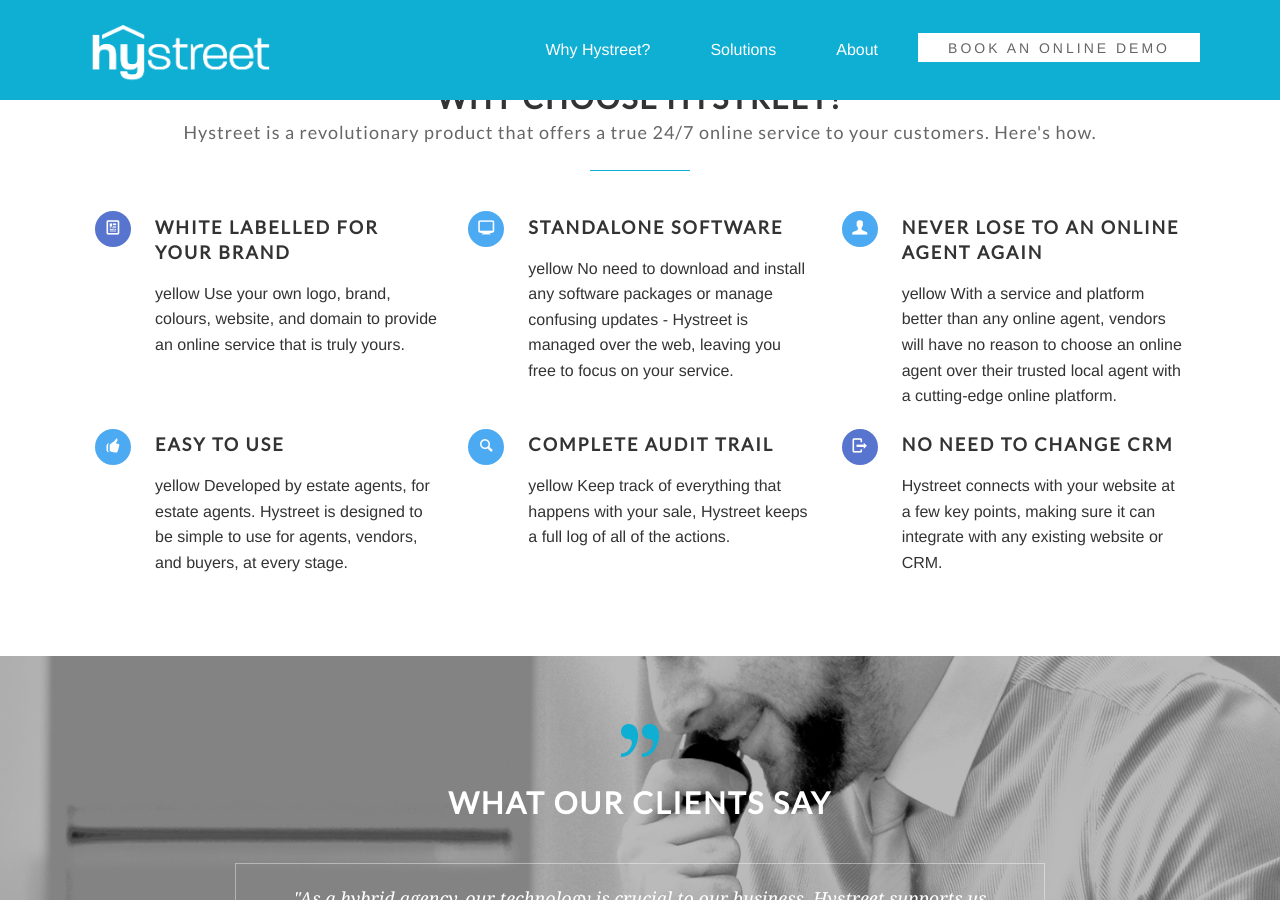
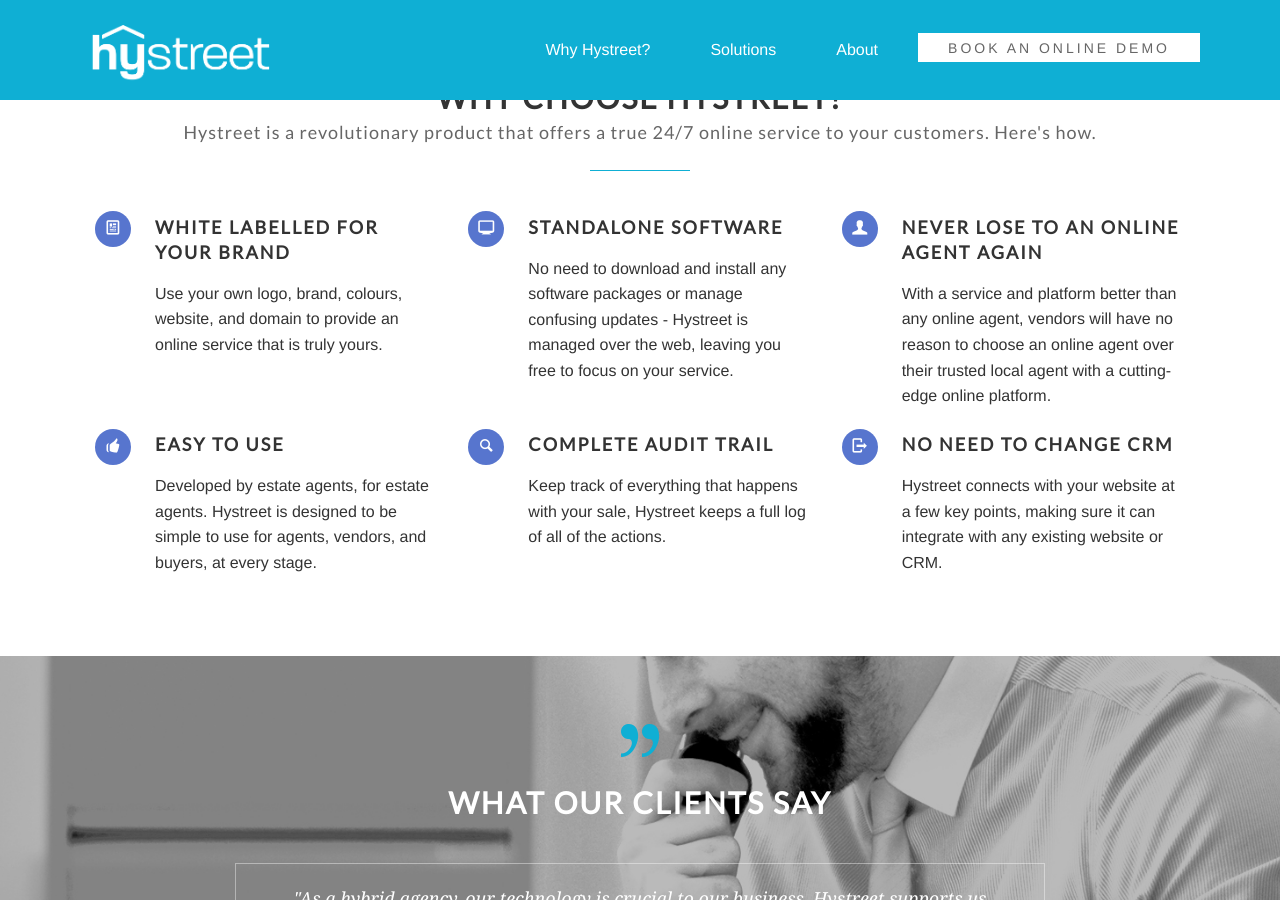
Before and after one commit to hystreet/hystreet.github.io, a Jekyll site: the page built from index.html, in a window 1280 px wide and 900 px high, scrolled down 1552 px. Built offline with Jekyll 4.4.1, drawn with Linux system fonts in a browser that asks for light colours; some web fonts are replaced.

Commit message:
Fixing color tag in right place

```diff
--- a/index.html
+++ b/index.html
@@ -32,29 +32,29 @@
   -
     - title: White labelled for your brand
       icon: newspaper
-      desc: yellow
+      desc:
         Use your own logo, brand, colours, website, and domain to provide an online service that is truly yours.
       color: yellow
     - title: Standalone software
       icon: monitor
-      desc: yellow
+      desc:
         No need to download and install any software packages or manage confusing updates - Hystreet is managed over the web, leaving you free to focus on your service.
-      color:
+      color: yellow
     - title: Never lose to an online agent again
       icon: user
-      desc: yellow
+      desc:
         With a service and platform better than any online agent, vendors will have no reason to choose an online agent over their trusted local agent with a cutting-edge online platform.
-      color:
+      color: yellow
     - title: Easy to use
       icon: thumbs-up
-      desc: yellow
+      desc:
         Developed by estate agents, for estate agents. Hystreet is designed to be simple to use for agents, vendors, and buyers, at every stage.
-      color:
+      color: yellow
     - title: Complete audit trail
       icon: search
-      desc: yellow
+      desc:
         Keep track of everything that happens with your sale, Hystreet keeps a full log of all of the actions.
-      color:
+      color: yellow
     - title: No need to change CRM
       icon: logout
       desc:
```
